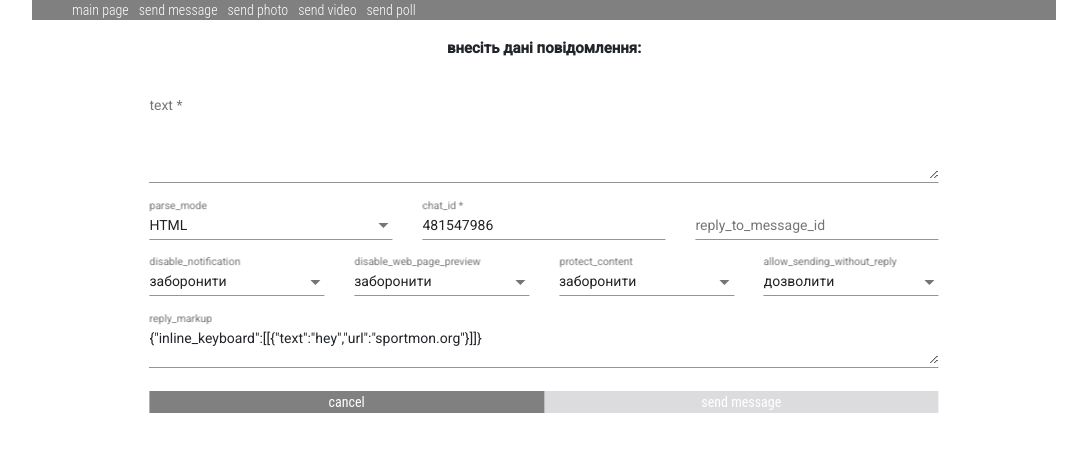
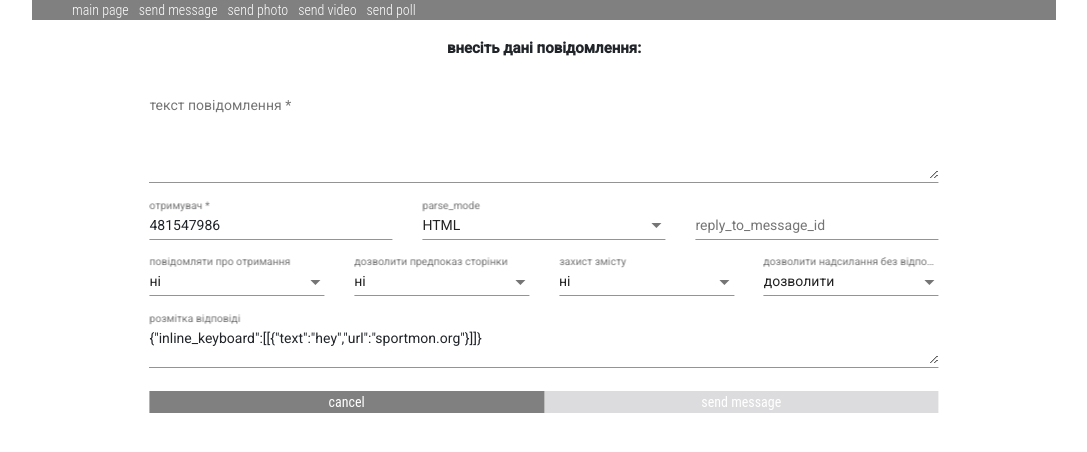
Before and after one commit to homoantropos/tgbotFrnt, an Angular app: page /main/sendMessage in a window 1280 px wide. Shown: the top 452 px of the page, without its empty margins (96-1183 px from the left). Built offline with nearby package versions, Linux system fonts and the light colour scheme.

Commit message:
sendMessage markup added with validators messages and ukrainian explanations

```diff
--- a/src/app/shared-module/components/messageEditors/send-message/send-message.component.html
+++ b/src/app/shared-module/components/messageEditors/send-message/send-message.component.html
@@ -9,8 +9,9 @@
   >
 
     <mat-form-field class="col-sm-12">
-      <mat-label>text</mat-label>
+      <mat-label>текст повідомлення</mat-label>
       <textarea
+        title="текст повідомлення"
         matInput
         cols="30"
         rows="5"
@@ -19,10 +20,27 @@
       >
       </textarea>
     </mat-form-field>
+    <div *ngIf="messageForm.controls.text.touched && messageForm.controls.text.invalid">
+      <small class="error" *ngIf="messageForm.controls.text.invalid && messageForm.controls.text.errors.required">
+        Поле повинно бути заповнене
+      </small>
+    </div>
+
+
+    <mat-form-field class="col-sm-4">
+      <mat-label>отримувач</mat-label>
+      <input
+        title="отримувач"
+        matInput
+        type="number"
+        formControlName="chat_id"
+      />
+    </mat-form-field>
 
     <mat-form-field class="col-sm-4">
       <mat-label>parse_mode</mat-label>
       <mat-select
+        title="метод парсингу"
         formControlName="parse_mode"
       >
         <mat-option value="HTML">HTML</mat-option>
@@ -32,56 +50,58 @@
     </mat-form-field>
 
     <mat-form-field class="col-sm-4">
-      <mat-label>chat_id</mat-label>
-      <input
-        matInput
-        type="number"
-        formControlName="chat_id"
-      />
-    </mat-form-field>
-
-    <mat-form-field class="col-sm-4">
       <mat-label>reply_to_message_id</mat-label>
       <input
+        title="id повідомлення на яке здійснюється відповідь"
         matInput
         type="text"
         formControlName="reply_to_message_id"
       />
     </mat-form-field>
 
+    <div *ngIf="messageForm.controls.chat_id.touched && messageForm.controls.chat_id.invalid">
+      <small class="error" *ngIf="messageForm.controls.chat_id.invalid && messageForm.controls.chat_id.errors.required">
+        Поле повинно бути заповнене
+      </small>
+    </div>
+
     <mat-form-field class="col-sm-3">
-      <mat-label>disable_notification</mat-label>
+      <mat-label>повідомляти про отримання</mat-label>
       <mat-select
+        title="визначення чи повідомляти адресата про отримання повідомлення"
         formControlName="disable_notification"
       >
-        <mat-option [value] = true>дозволити</mat-option>
-        <mat-option [value] = false>заборонити</mat-option>
+        <mat-option [value] = true>так</mat-option>
+        <mat-option [value] = false>ні</mat-option>
       </mat-select>
     </mat-form-field>
 
     <mat-form-field class="col-sm-3">
-      <mat-label>disable_web_page_preview</mat-label>
+      <mat-label>дозволити предпоказ сторінки</mat-label>
       <mat-select
         formControlName="disable_web_page_preview"
+        title="визначення чи дозволяти предпоказ веб-сторінки, яка згадується в повідомленні"
       >
-        <mat-option [value] = true>дозволити</mat-option>
-        <mat-option [value] = false>заборонити</mat-option>
+        <mat-option [value] = true>так</mat-option>
+        <mat-option [value] = false>ні</mat-option>
       </mat-select>
     </mat-form-field>
 
     <mat-form-field class="col-sm-3">
-      <mat-label>protect_content</mat-label>
+      <mat-label>захист змісту</mat-label>
       <mat-select
+        title="визначення чи дозволити чи заборонити адресату репостити повідомлення"
         formControlName="protect_content"
       >
-        <mat-option [value] = true>дозволити</mat-option>
-        <mat-option [value] = false>заборонити</mat-option>
+        <mat-option [value] = true>так</mat-option>
+        <mat-option [value] = false>ні</mat-option>
       </mat-select>
     </mat-form-field>
 
     <mat-form-field class="col-sm-3">
-      <mat-label>allow_sending_without_reply</mat-label>
+      <mat-label>дозволити надсилання без відповіді</mat-label>
       <mat-select
+        title="визначення чи дозволяти надсилати повідомлення без відповіді"
         formControlName="allow_sending_without_reply"
       >
         <mat-option [value] = true>дозволити</mat-option>
@@ -90,8 +110,9 @@
     </mat-form-field>
 
     <mat-form-field class="col-sm-12">
-      <mat-label>reply_markup</mat-label>
+      <mat-label>розмітка відповіді</mat-label>
       <textarea
+        title="додати замикаючу клавіатуру"
         matInput
         cols="30"
         rows="2"
--- a/src/app/shared-module/components/messageEditors/send-message/send-message.component.ts
+++ b/src/app/shared-module/components/messageEditors/send-message/send-message.component.ts
@@ -37,11 +37,18 @@ export class SendMessageComponent implements OnInit {
   onSubmit(value: any): void {
     this.postman.sendMessage(value)
       .subscribe(
-        response => console.log(response),
+        response => {
+          console.log(response);
+          this.resetForm();
+          this.goToMainPage();
+        },
         error => console.error(error)
       );
   }
 
+  resetForm(): void {
+    this.messageForm.reset();
+  }
 
   goToMainPage(): void {
     this.mainRouter.goToMainPage();
--- a/src/styles.css
+++ b/src/styles.css
@@ -38,6 +38,7 @@ body {
   transform: translate(-50%);
 }
 
+/* contentContainer class start */
 .contentContainer {
   padding-top: 5px;
   width: 80%;
@@ -50,9 +51,18 @@ body {
     width: 100%;
   }
 }
+/* contentContainer class end */
 
 .dn {
   display: none;
+}
+
+.error {
+  color: red;
+  font-family: "Oswald ExtraLight", "Roboto Condensed Light", sans-serif;
+  margin-left: 10px;
+  position: relative;
+  left: 0;
 }
 
 .formArrayGroupContainer {
```
